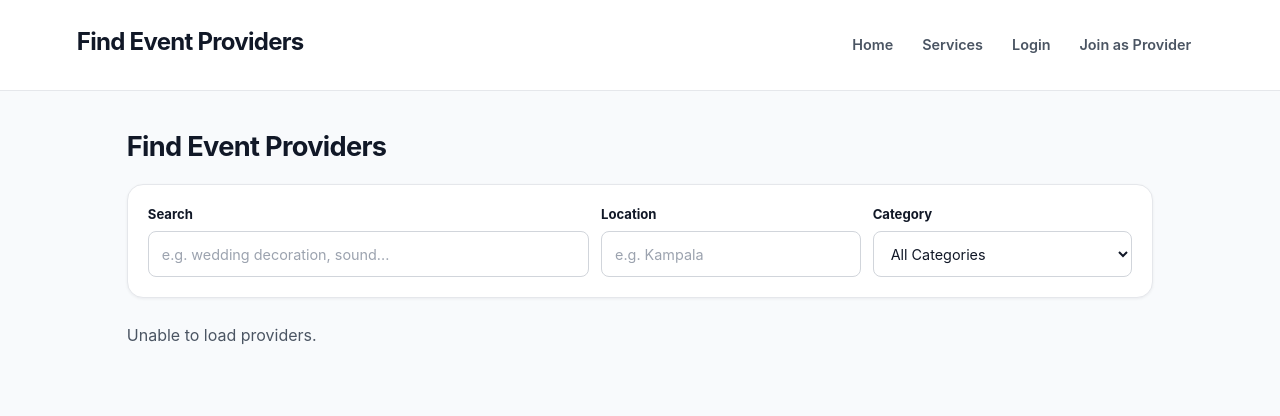
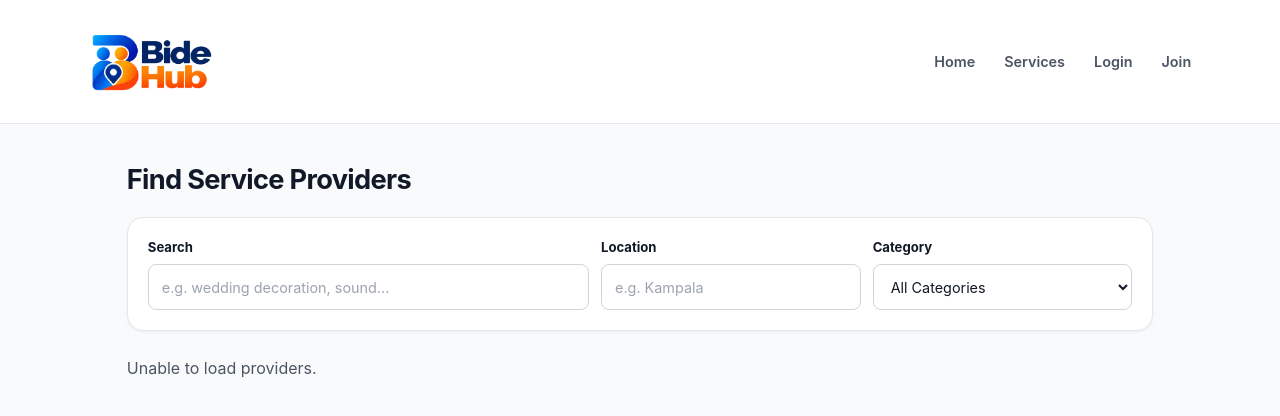
Before and after one commit to Scofield321/events-platform, a plain HTML site: page frontend/providers.html in a window 1280 px wide. Drawn offline with Linux system fonts and the light colour scheme; no server answers.

Commit message:
brand logo

```diff
--- a/frontend/providers.html
+++ b/frontend/providers.html
@@ -14,15 +14,17 @@
     <!-- HEADER -->
 
     <header>
-      <h1>Find Event Providers</h1>
+      <a href="index.html" class="brand-logo">
+        <img src="bide-hub-logo.png" alt="Bide Hub">
+    </a>
 
-      <p>Discover event professionals and service providers.</p>
+      <!-- <p>Discover event professionals and service providers.</p> -->
 
       <nav>
         <a href="index.html">Home</a>
         <a href="providers.html">Services</a>
         <a href="login.html">Login</a>
-        <a href="register.html">Join as Provider</a>
+        <a href="register.html">Join</a>
       </nav>
     </header>
 
@@ -30,7 +32,7 @@
 
     <main>
       <section class="dashboard-card">
-        <h2>Find Event Providers</h2>
+        <h2>Find Service Providers</h2>
 
         <div class="provider-filters">
           <div class="filter-group">
```
